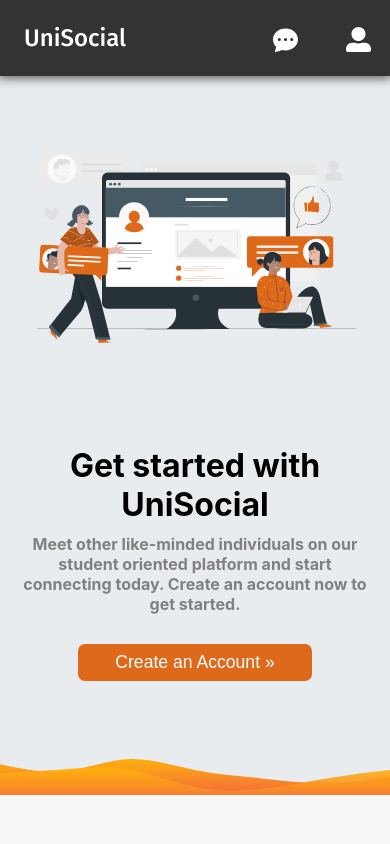
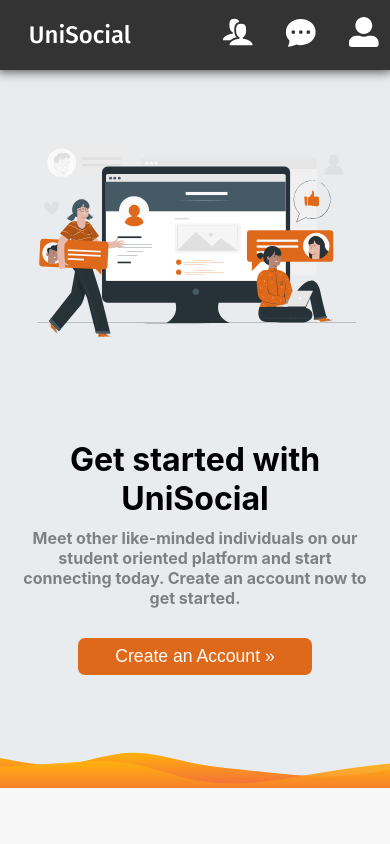
Before and after one commit to Ares2k/UniSocial, a React (Create React App) app in the folder Client/: page /home in a window 390 px wide. Shown: the top 844 px of the page. Built offline with nearby package versions, Linux system fonts and the light colour scheme.

Commit message:
Added link/icon for meeting mutual students

```diff
--- a/Client/src/Components/Navbar/Navbar.js
+++ b/Client/src/Components/Navbar/Navbar.js
@@ -2,23 +2,29 @@ import navbar from './navbar.module.css';
 import { Link } from 'react-router-dom';
 import { BsFillChatDotsFill } from 'react-icons/bs';
 import { FaUserAlt } from 'react-icons/fa';
+import { ImUsers } from 'react-icons/im';
 
 const Navbar = () => {
   return (
     <div className={navbar.navbar}>
-      <Link to="/users/mutual" className={navbar.brandTitle}>UniSocial</Link>
+      <Link to="/home" className={navbar.brandTitle}>UniSocial</Link>
 
       <div className={navbar.icons}>
+        <Link className={navbar.iconLinks} to='/mutual'>
+          <ImUsers style={{width: '30px', height: '30px'}}/>
+        </Link>
+
         <Link className={navbar.iconLinks} to='#'>
-          <BsFillChatDotsFill style={{width: '25px', height: '25px'}}/>
+          <BsFillChatDotsFill style={{width: '30px', height: '30px'}}/>
         </Link>
 
         <Link className={navbar.iconLinks} to='/profile/edit'>
-          <FaUserAlt size={"25px"}/>
+          <FaUserAlt size={"30px"}/>
         </Link>
       </div>
 
       <div className={navbar.links}>
+          <Link to="/mutual">Meet Students</Link>
           <Link to="#">Chat</Link>
           <Link to="/profile/edit">Profile</Link>
       </div>
--- a/Client/src/Components/Navbar/navbar.module.css
+++ b/Client/src/Components/Navbar/navbar.module.css
@@ -21,7 +21,7 @@ body {
 .navbar a {
   text-decoration: none;
   color: white;
-  padding: 1rem;
+  padding: 0.8rem 1.3rem;
   display: block;
 }
 
@@ -54,15 +54,21 @@ body {
   margin: 0 !important;
 }
 
-@media (max-width: 425px) {
+@media (max-width: 880px) {
+  body {
+    overflow: visible;
+  }
+}
+
+@media (max-width: 600px) {
   .icons {
     display: flex;
     position: absolute;
     justify-content: space-between;
-    left: 50%;
+    left: 25%;
     transform: translateX(80%);
-    top: 35%;
-    width: 25vw;
+    top: 25%;
+    width: 40vw;
   }
 
   .links {
@@ -74,9 +80,3 @@ body {
     align-items: flex-start;
   }
 }
-
-@media (max-width: 880px) {
-  body {
-    overflow: visible;
-  }
-}
```
